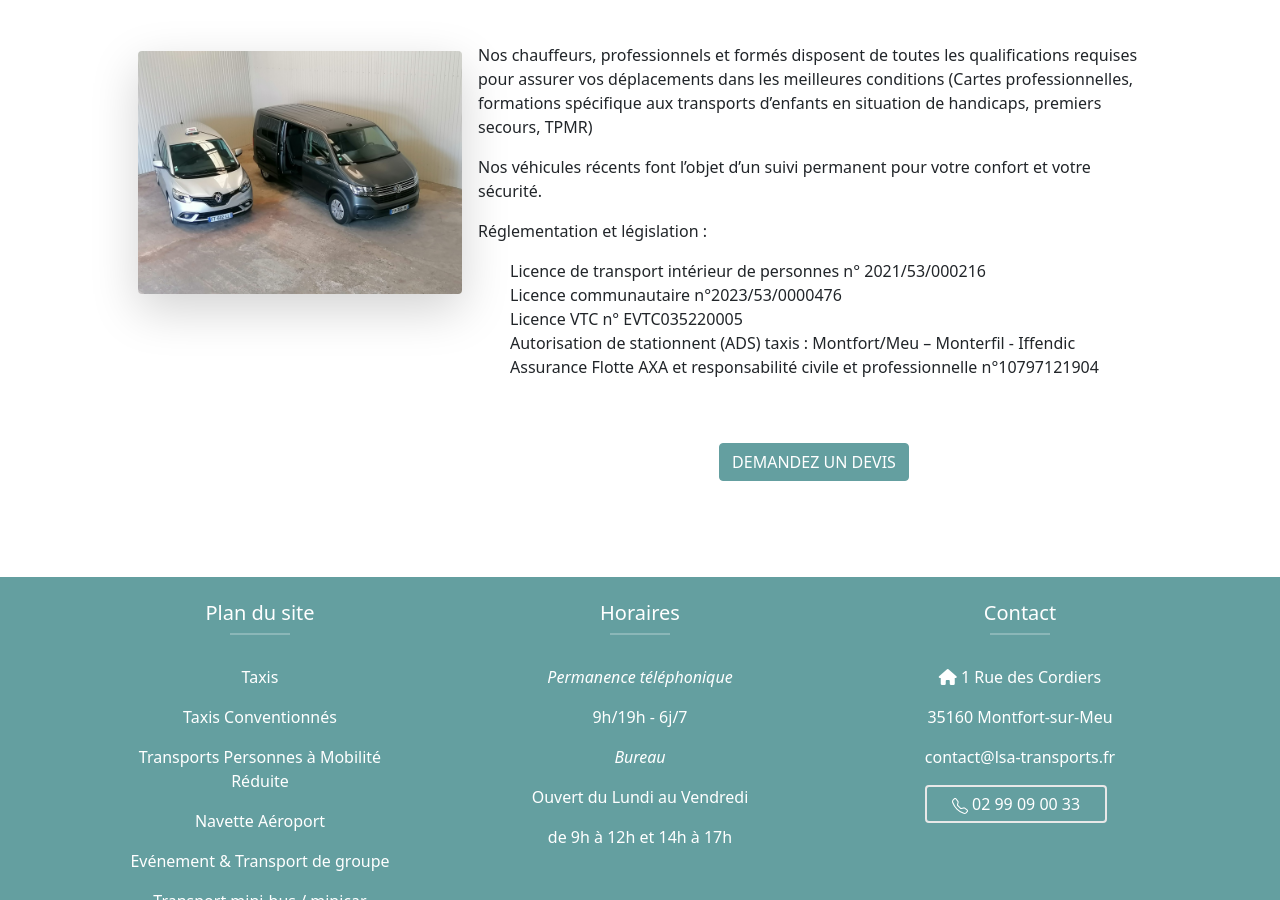
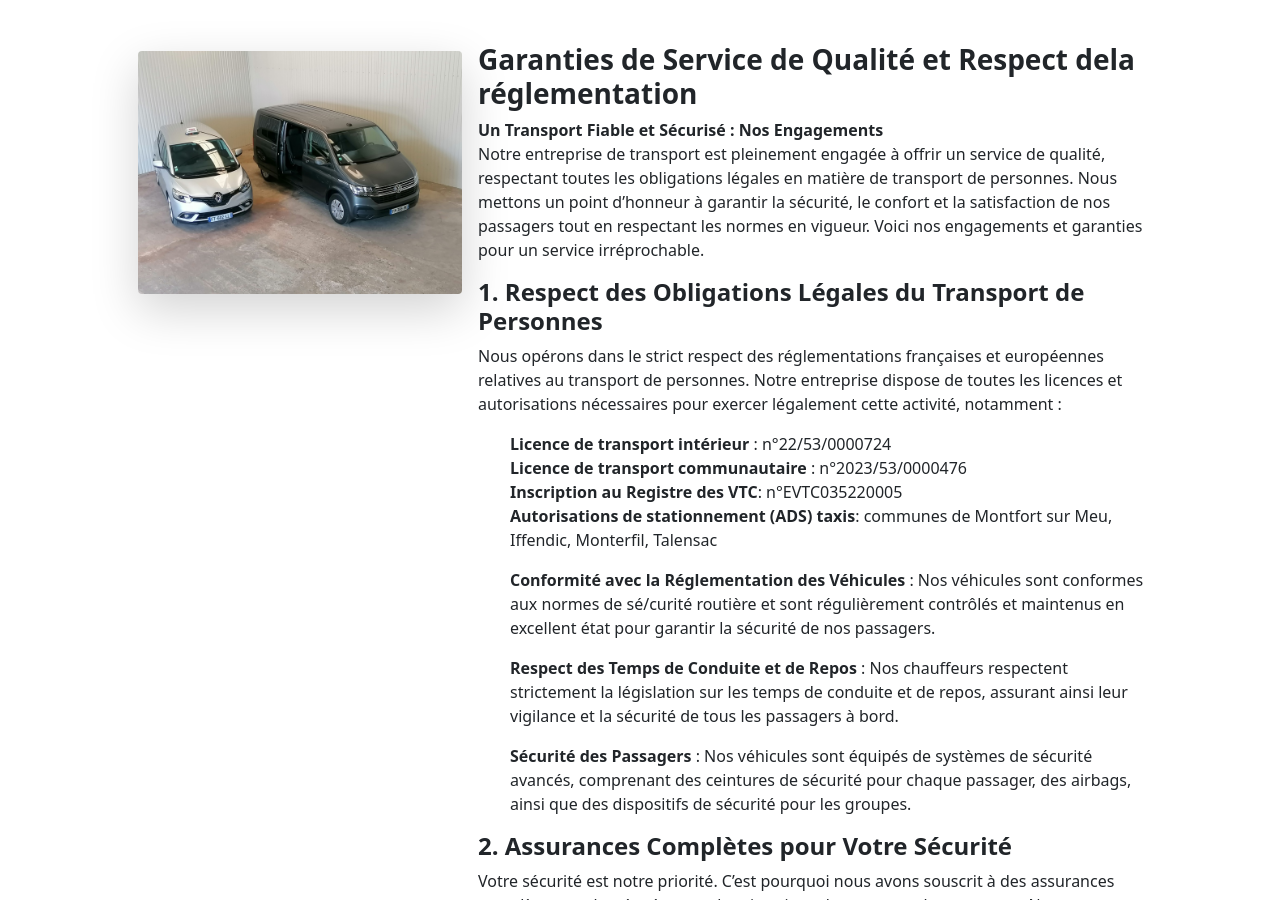
Before and after one commit to lesaffre35/lsa, a Jekyll site: the page built from pages/garantie.md, in a window 1280 px wide and 900 px high, scrolled down 337 px. Built offline with Jekyll 4.4.1, drawn with Linux system fonts in a browser that asks for light colours; nearby versions of some CDN libraries; some of the changed text lies outside the part shown.

Commit message:
Update garantie.md

```diff
--- a/pages/garantie.md
+++ b/pages/garantie.md
@@ -6,16 +6,59 @@
 picture: "taxi_monterfil.jpg"
 ---
 
-Nos chauffeurs, professionnels et formés disposent de toutes les qualifications requises pour
-assurer vos déplacements dans les meilleures conditions (Cartes professionnelles,
-formations spécifique aux transports d’enfants en situation de handicaps, premiers secours,
-TPMR)
+### **Garanties de Service de Qualité et Respect dela réglementation**
 
-Nos véhicules récents font l’objet d’un suivi permanent pour votre confort et votre sécurité.
+**Un Transport Fiable et Sécurisé : Nos Engagements**
+Notre entreprise de transport est pleinement engagée à offrir un service de qualité, respectant toutes les obligations légales en matière de transport de personnes. Nous mettons un point d'honneur à garantir la sécurité, le confort et la satisfaction de nos passagers tout en respectant les normes en vigueur. Voici nos engagements et garanties pour un service irréprochable.
 
-Réglementation et législation :
-- Licence de transport intérieur de personnes n° 2021/53/000216
-- Licence communautaire n°2023/53/0000476
-- Licence VTC n° EVTC035220005
-- Autorisation de stationnent (ADS) taxis : Montfort/Meu – Monterfil - Iffendic
-- Assurance Flotte AXA et responsabilité civile et professionnelle n°10797121904
+#### **1. Respect des Obligations Légales du Transport de Personnes**
+
+Nous opérons dans le strict respect des réglementations françaises et européennes relatives au transport de personnes. Notre entreprise dispose de toutes les licences et autorisations nécessaires pour exercer légalement cette activité, notamment :
+
+- **Licence de transport intérieur** : n°22/53/0000724
+- **Licence de transport communautaire** : n°2023/53/0000476
+- **Inscription au Registre des VTC**: n°EVTC035220005
+- **Autorisations de stationnement (ADS) taxis**: communes de Montfort sur Meu, Iffendic, Monterfil, Talensac
+
+- **Conformité avec la Réglementation des Véhicules** : Nos véhicules sont conformes aux normes de sé/curité routière et sont régulièrement contrôlés et maintenus en excellent état pour garantir la sécurité de nos passagers.
+
+- **Respect des Temps de Conduite et de Repos** : Nos chauffeurs respectent strictement la législation sur les temps de conduite et de repos, assurant ainsi leur vigilance et la sécurité de tous les passagers à bord.
+
+- **Sécurité des Passagers** : Nos véhicules sont équipés de systèmes de sécurité avancés, comprenant des ceintures de sécurité pour chaque passager, des airbags, ainsi que des dispositifs de sécurité pour les groupes.
+
+#### **2. Assurances Complètes pour Votre Sécurité**
+
+Votre sécurité est notre priorité. C’est pourquoi nous avons souscrit à des assurances complètes et adaptées à toutes les situations de transport de personnes. Nos assurances couvrent non seulement les véhicules et les chauffeurs, mais aussi l’ensemble des passagers pendant leur trajet. Assurance Flotte AXA et responsabilité civile et professionnelle n°10797121904
+
+#### **3. Véhicules récents et Entretien Rigoureux**
+
+Nous nous engageons à offrir un transport de qualité avec des véhicules confortables et récents. Tous nos véhicules sont régulièrement entretenus et vérifiés afin de garantir leur bon fonctionnement et leur sécurité.
+
+- **Contrôles techniques réguliers** : Nos véhicules subissent des contrôles techniques et des vérifications de sécurité stricts tous les six mois (véhicules supérieurs à 9 places) et tous les ans pour les autres, conformément à la législation en vigueur.
+
+
+#### **4. Chauffeurs Qualifiés et Formés**
+
+Nos chauffeurs sont des professionnels expérimentés et formés à la conduite de transport de personnes. Ils possèdent tous les permis nécessaires pour conduire des véhicules de transport de personnes et suivent régulièrement des formations sur la sécurité, le confort des passagers et les bonnes pratiques en matière de transport.
+/
+De plus, nos chauffeurs respectent des normes strictes en matière de présentation, de comportement et de ponctualité. Ils sont également formés pour répondre aux besoins particuliers des passagers, que ce soit en matière de confort, de flexibilité ou de services en langues étrangères.
+
+#### **5. Un Service Clients à Votre Écoute**
+
+Notre objectif est de vous offrir une expérience client irréprochable. Nous mettons à votre disposition un service client réactif et disponible pour répondre à toutes vos questions, demandes ou préoccupations concernant vos trajets.
+
+Nous nous engageons à vous fournir des informations claires et transparentes sur nos services, tarifs et conditions, et à vous offrir une solution rapide en cas d’incident ou de problème pendant votre transport.
+
+---
+
+### **Pourquoi Choisir Notre Entreprise ?**
+
+- **Conformité légale** : Nous respectons toutes les réglementations nécessaires pour assurer la sécurité et la légalité de notre service.
+- **Assurances complètes** : Nos assurances couvrent toutes les éventualités, pour garantir votre sécurité et tranquillité d’esprit pendant chaque trajet.
+- **Service irréprochable** : Un entretien rigoureux des véhicules, des chauffeurs qualifiés et une écoute constante de vos besoins font de nous un partenaire fiable et professionnel.
+
+Pour toute question sur nos garanties ou pour plus d’informations sur nos services, n’hésitez pas à nous contacter. Nous serons heureux de répondre à toutes vos interrogations et de vous offrir un service de transport d’exception.
+
+---
+
+### **Contactez-nous pour en Savoir Plus ou Réserver un Transport**
```
